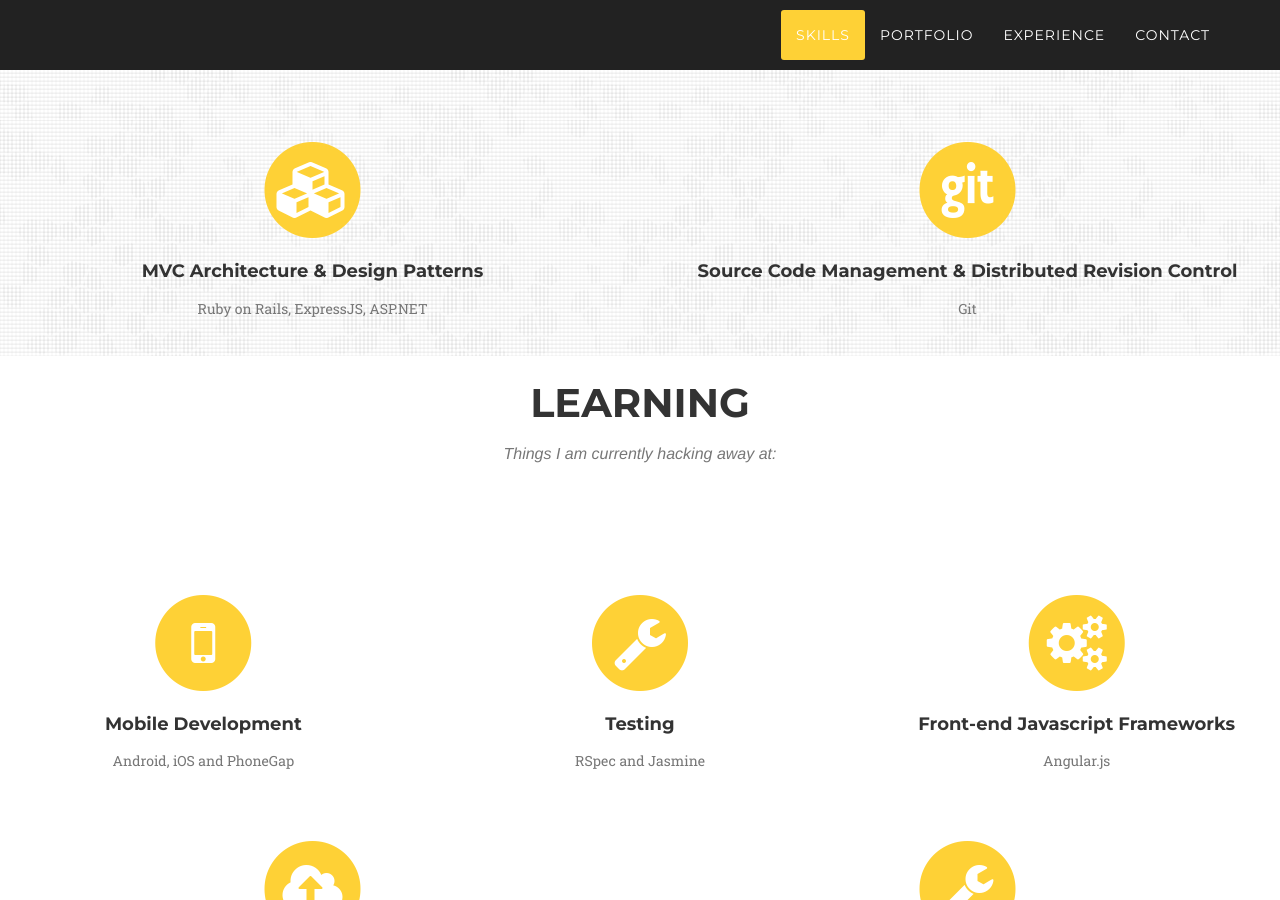
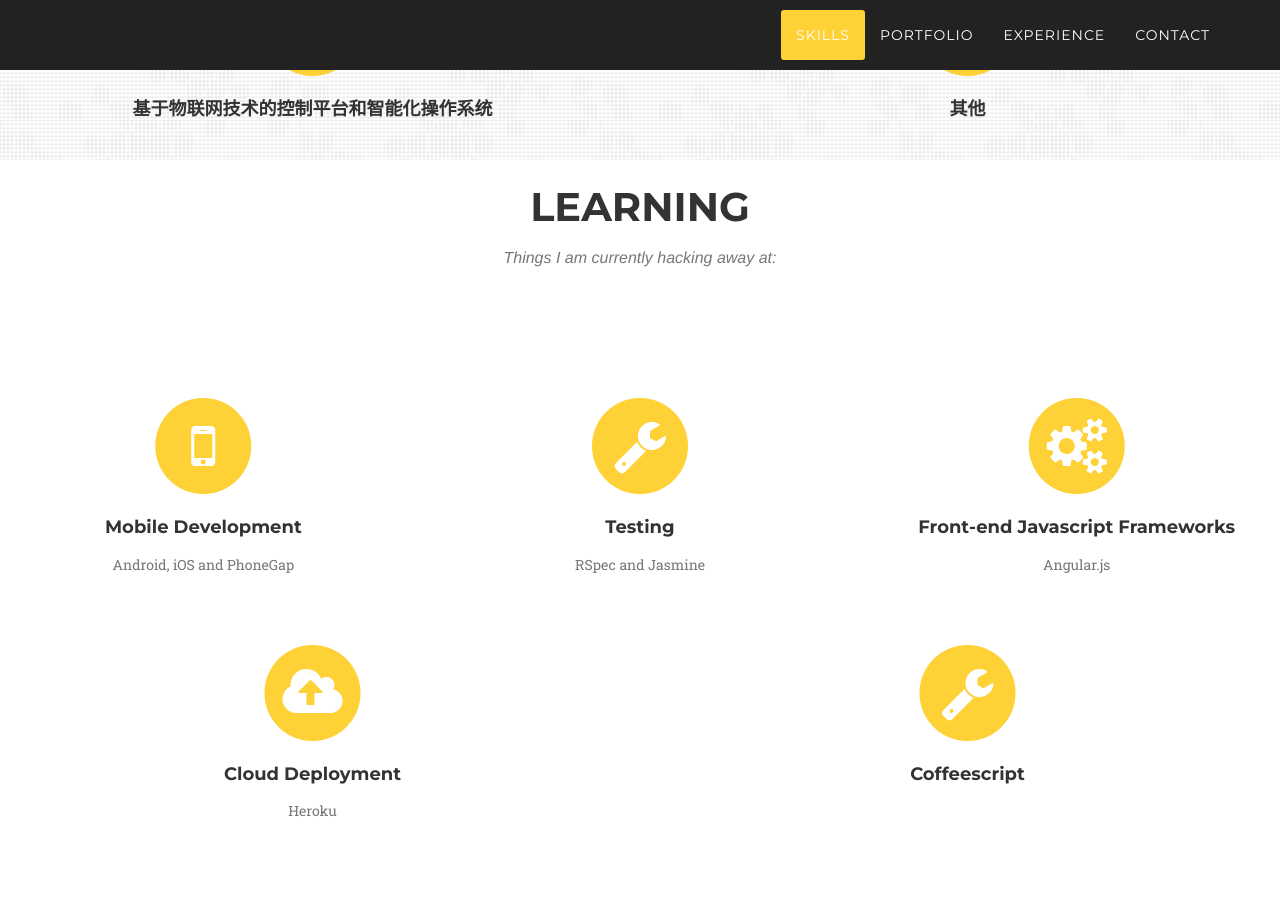
Before and after one commit to wxelec/wxelec.github.io, a Jekyll site: the page built from index.html, in a window 1280 px wide and 900 px high, scrolled down 1981 px. Built offline with Jekyll 4.4.1, drawn with Linux system fonts in a browser that asks for light colours; some web fonts are replaced.

Commit message:
Update skills.html

```diff
--- a/_includes/skills.html
+++ b/_includes/skills.html
@@ -64,22 +64,6 @@
                     <h4 class="service-heading">中央空调系统节能</h4>
                     <p class="text-muted"></p>
                 </div>
-                <div class="col-md-4">
-                    <span class="fa-stack fa-4x">
-                        <i class="fa fa-circle fa-stack-2x text-primary"></i>
-                        <i class="fa fa-cogs fa-stack-1x fa-inverse"></i>
-                    </span>
-                    <h4 class="service-heading">基于物联网技术的控制平台和智能化操作系统</h4>
-                    <p class="text-muted"></p>
-                </div>
-                <div class="col-md-4">
-                    <span class="fa-stack fa-4x">
-                        <i class="fa fa-circle fa-stack-2x text-primary"></i>
-                        <i class="fa fa-cogs fa-stack-1x fa-inverse"></i>
-                    </span>
-                    <h4 class="service-heading">其他</h4>
-                    <p class="text-muted"></p>
-                </div>
 
             </div>
             <div class="row text-center ">
@@ -88,16 +72,16 @@
                         <i class="fa fa-circle fa-stack-2x text-primary"></i>
                         <i class="fa fa-cubes fa-stack-1x fa-inverse"></i>
                     </span>
-                    <h4 class="service-heading">MVC Architecture & Design Patterns</h4>
-                    <p class="text-muted">Ruby on Rails, ExpressJS, ASP.NET</p>
+                    <h4 class="service-heading">基于物联网技术的控制平台和智能化操作系统</h4>
+                    <p class="text-muted"></p>
                 </div>
                 <div class="col-md-6">
                     <span class="fa-stack fa-4x">
                         <i class="fa fa-circle fa-stack-2x text-primary"></i>
                         <i class="fa fa-git fa-stack-1x fa-inverse"></i>
                     </span>
-                    <h4 class="service-heading">Source Code Management & Distributed Revision Control</h4>
-                    <p class="text-muted">Git</p>
+                    <h4 class="service-heading">其他</h4>
+                    <p class="text-muted"></p>
                 </div>
             </div>
             </div>
```
